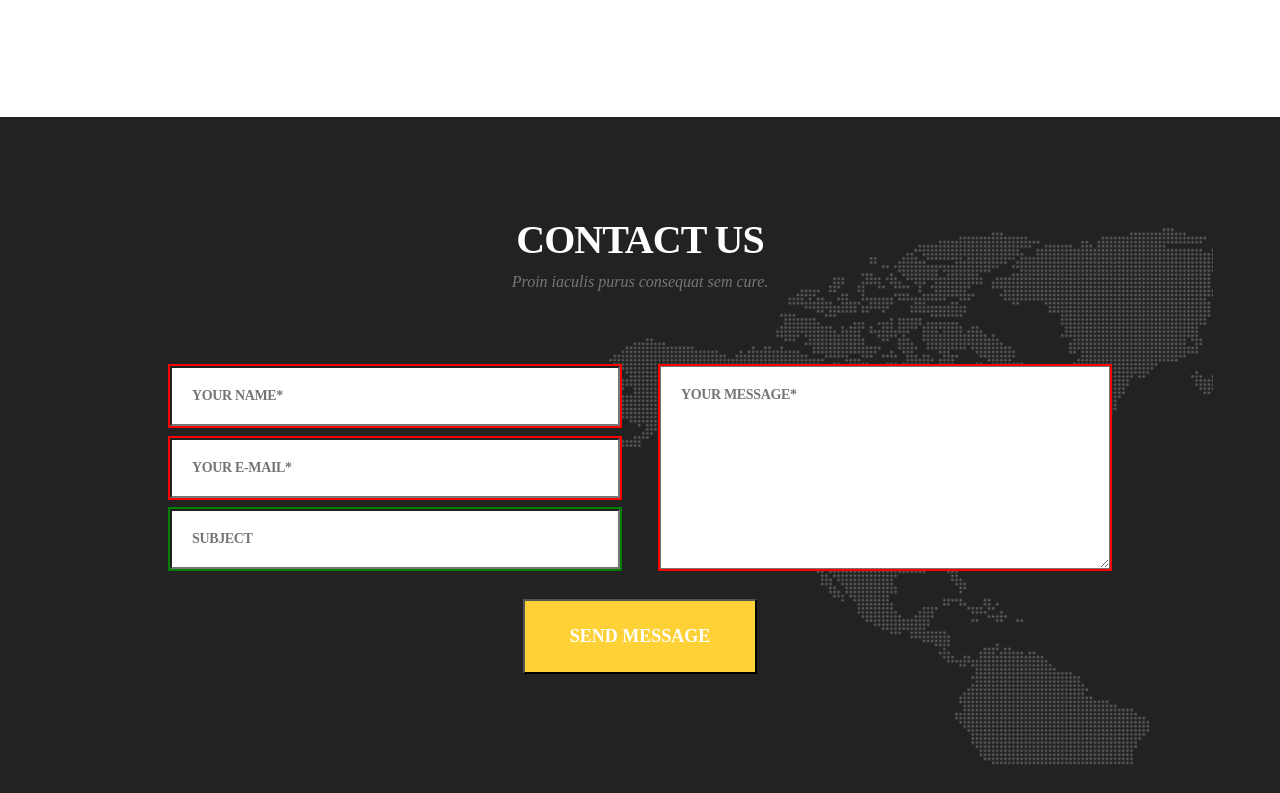
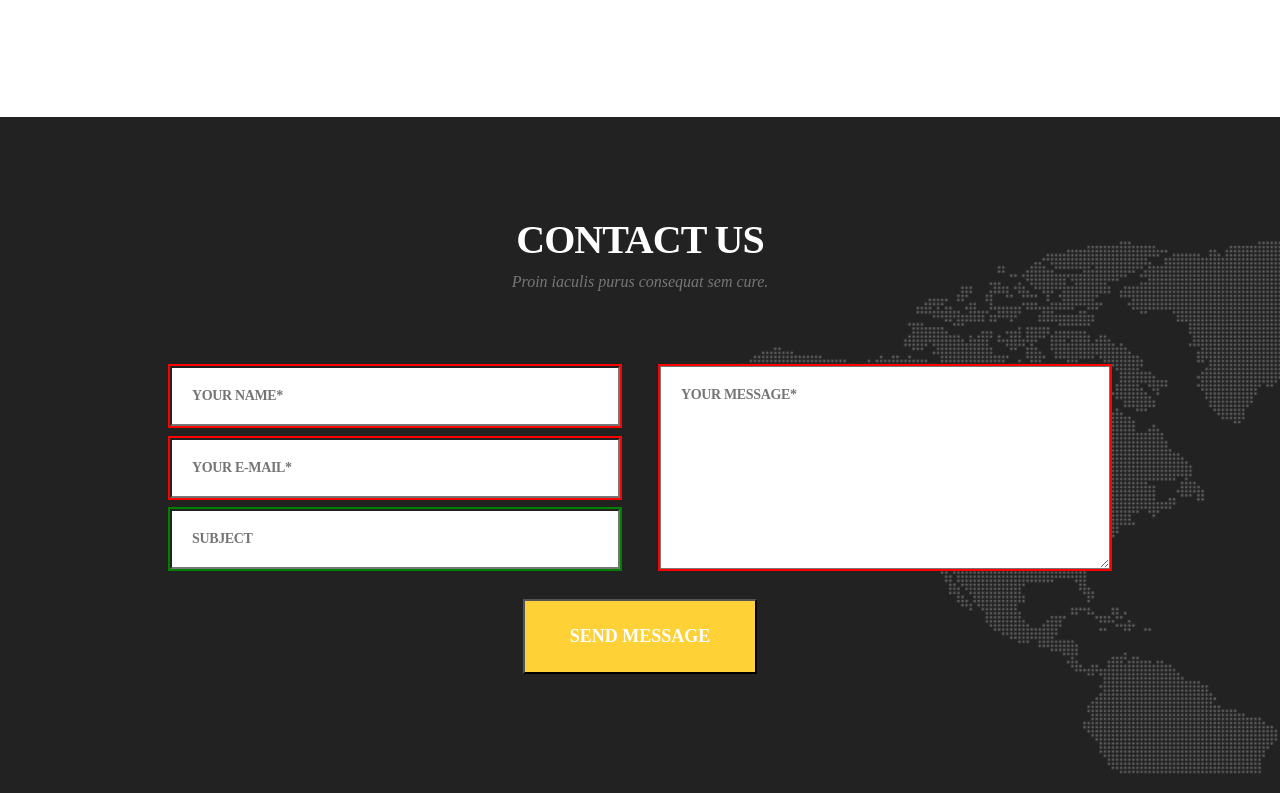
Before and after one commit to AlexejDubow/goit-fe-course, a plain HTML site: page module-7/index.html in a window 1280 px wide. Shown: the part 543-1336 px from the top of the page. Drawn offline with Linux system fonts and the light colour scheme; a web font is replaced by a local one.

Commit message:
changed footer bgi

```diff
--- a/module-7/style.css
+++ b/module-7/style.css
@@ -163,13 +163,16 @@ html {
   text-align: center;
 }
 .footer {
+  min-height: 676px;
   background-color: #222222;
-  min-height: 676px;
   margin: 0;
   padding: 100px 0;
-  background-image: url(image/img/Map_Image.png);
+  background-image: url(image/img/Map_Image_Full.png);
   background-repeat: no-repeat;
-  background-position: 90% 80%;
+  background-position: center;
+  /* background-image: url(image/img/Map_Image.png); */
+  /* background-position: right bottom; */
+  /* background-color: #222222; */
 }
 .form {
   padding: 0;
```
Also changed, not shown: module-7/image/img/Map_Image_Full.png (added).
